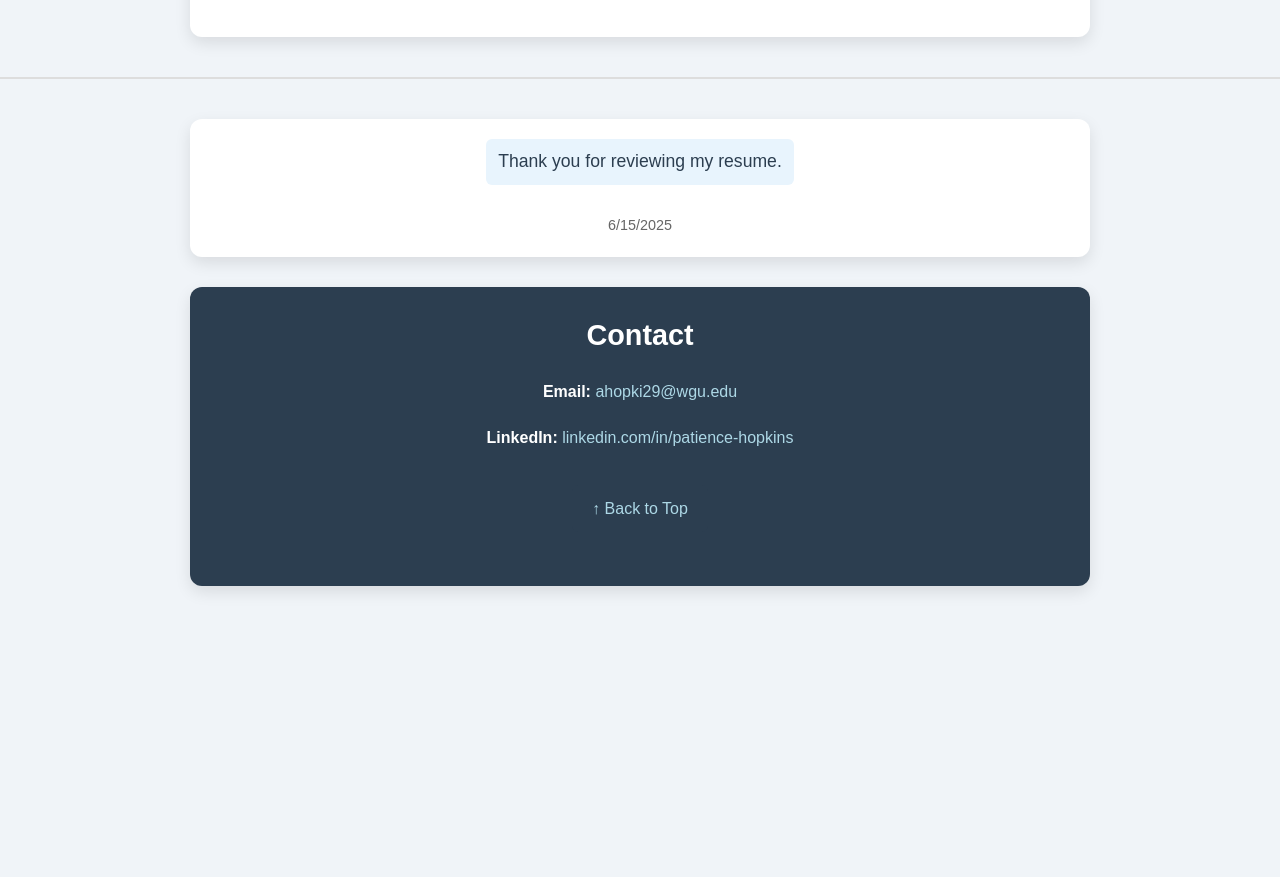
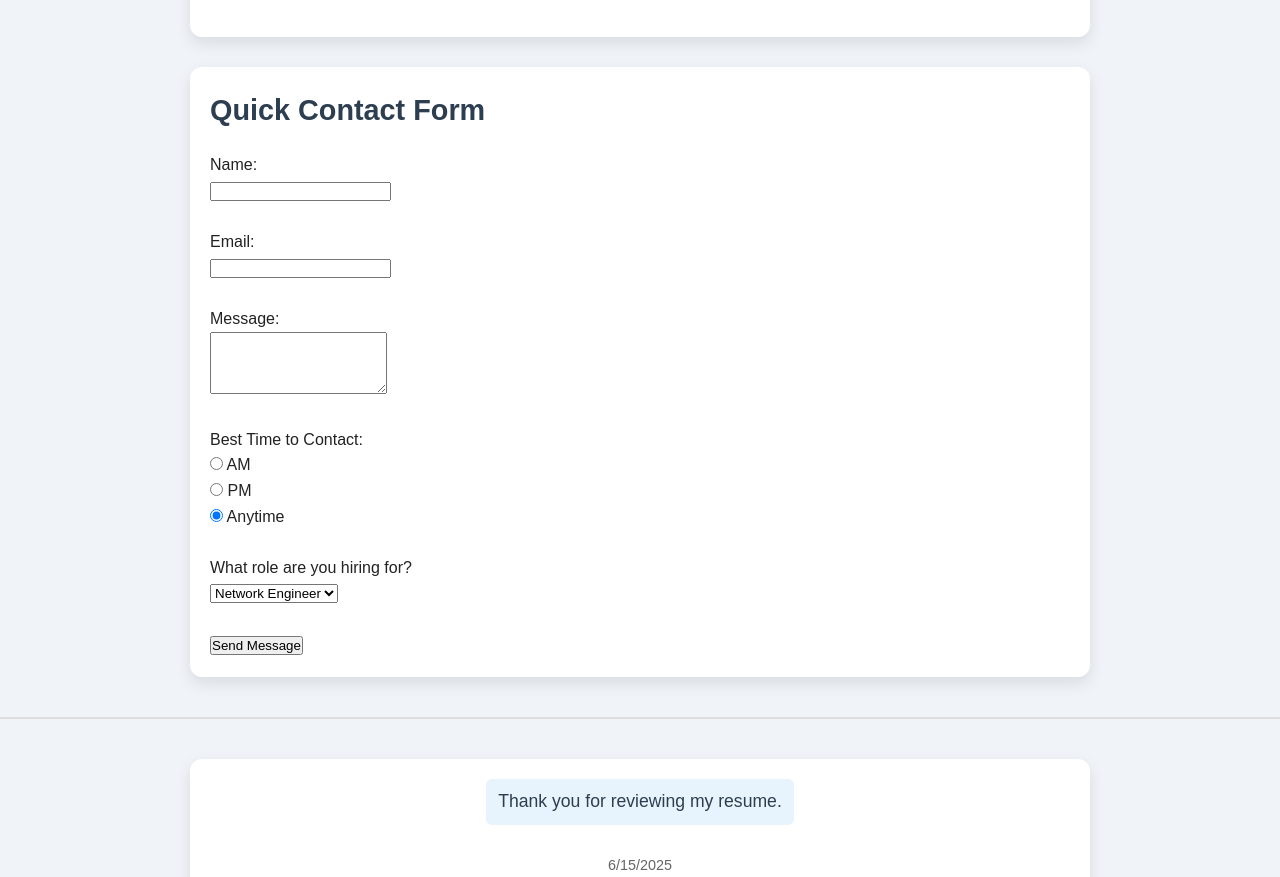
Before and after one commit to patience-enoch/Hopkins_portfolio, a plain HTML site: page index.html in a window 1280 px wide. Shown: the part 2814-3691 px from the top of the page. Before the commit the page ends 3430 px from the top, so only its background shows below. Drawn offline with Linux system fonts and the light colour scheme.

Commit message:
Update index.html

```diff
--- a/index.html
+++ b/index.html
@@ -94,7 +94,7 @@
 <body id="top">
 
   <!-- === Navigation === -->
-  <nav aria-label="Main site navigation">
+  <nav>
     <ul style="list-style: none; padding: 0; margin: 0; background-color: #34495e; text-align: center;">
       <li style="display: inline-block; margin: 0 10px;">
         <a href="#top" style="color: #fff; text-decoration: none; padding: 10px 15px; display: block;">Home</a>
@@ -127,7 +127,7 @@
 
   <!-- === Main Content === -->
   <main>
-    <!-- === Image + Summary === -->
+    <!-- === Summary Section === -->
     <article class="section-box" style="display: flex; align-items: center; justify-content: center; flex-wrap: wrap; gap: 40px;">
       <img src="images/waterfall-profile.jpeg" width="300"
            style="border: 3px solid #2c3e50; border-radius: 15px; box-shadow: 0px 4px 20px rgba(0,0,0,0.2);"
@@ -149,7 +149,7 @@
       <a href="career-goals.html" class="nav-button">View My Career Goals</a>
     </section>
 
-    <!-- === Skills === -->
+    <!-- === Skills Section === -->
     <section class="section-box" id="skills">
       <h2>Technical Skills</h2>
       <h3>Networking</h3>
@@ -185,7 +185,7 @@
       </ul>
     </section>
 
-    <!-- === Education === -->
+    <!-- === Education Section === -->
     <section class="section-box" id="education">
       <h2>Education</h2>
       <h3>Western Governors University</h3>
@@ -208,7 +208,7 @@
       </ul>
     </section>
 
-    <!-- === Table === -->
+    <!-- === Skills Table === -->
     <section class="section-box">
       <h2>Skills Summary</h2>
       <table style="width: 100%; border-collapse: collapse; margin: 20px 0;">
@@ -244,14 +244,45 @@
       </table>
     </section>
 
+    <!-- === Form Section === -->
+    <section class="section-box">
+      <h2>Quick Contact Form</h2>
+      <form>
+        <label for="name">Name:</label><br>
+        <input type="text" id="name" name="name" required><br><br>
+
+        <label for="email">Email:</label><br>
+        <input type="email" id="email" name="email" required><br><br>
+
+        <label for="message">Message:</label><br>
+        <textarea id="message" name="message" rows="4" required></textarea><br><br>
+
+        <label>Best Time to Contact:</label><br>
+        <input type="radio" id="am" name="contacttime" value="am">
+        <label for="am">AM</label><br>
+        <input type="radio" id="pm" name="contacttime" value="pm">
+        <label for="pm">PM</label><br>
+        <input type="radio" id="anytime" name="contacttime" value="anytime" checked>
+        <label for="anytime">Anytime</label><br><br>
+
+        <label for="role">What role are you hiring for?</label><br>
+        <select id="role" name="role">
+          <option value="network">Network Engineer</option>
+          <option value="security">Cybersecurity</option>
+          <option value="it-support">IT Support</option>
+        </select><br><br>
+
+        <input type="submit" value="Send Message">
+      </form>
+    </section>
+
     <hr style="margin: 40px 0; border: 1px solid #ddd;">
 
     <!-- === Thank You === -->
     <section class="section-box" style="text-align: center;">
       <p style="font-size: 1.1rem; background-color: #e8f4fd; color: #2c3e50; padding: 8px 12px; border-radius: 6px; display: inline-block;">
-  Thank you for reviewing my resume.
-</p>
-
+        Thank you for reviewing my resume.
+      </p>
       <div id="current-date" style="margin-top: 10px; font-size: 0.9rem; color: #666;"></div>
     </section>
   </main>
@@ -272,7 +303,7 @@
     const dateString = currentDate.toLocaleDateString();
     console.log('Page loaded on: ' + dateString);
 
-    document.addEventListener('DOMContentLoaded', function () {
+    document.addEventListener('DOMContentLoaded', function() {
       const dateDiv = document.getElementById('current-date');
       if (dateDiv) {
         dateDiv.textContent = dateString;
```
